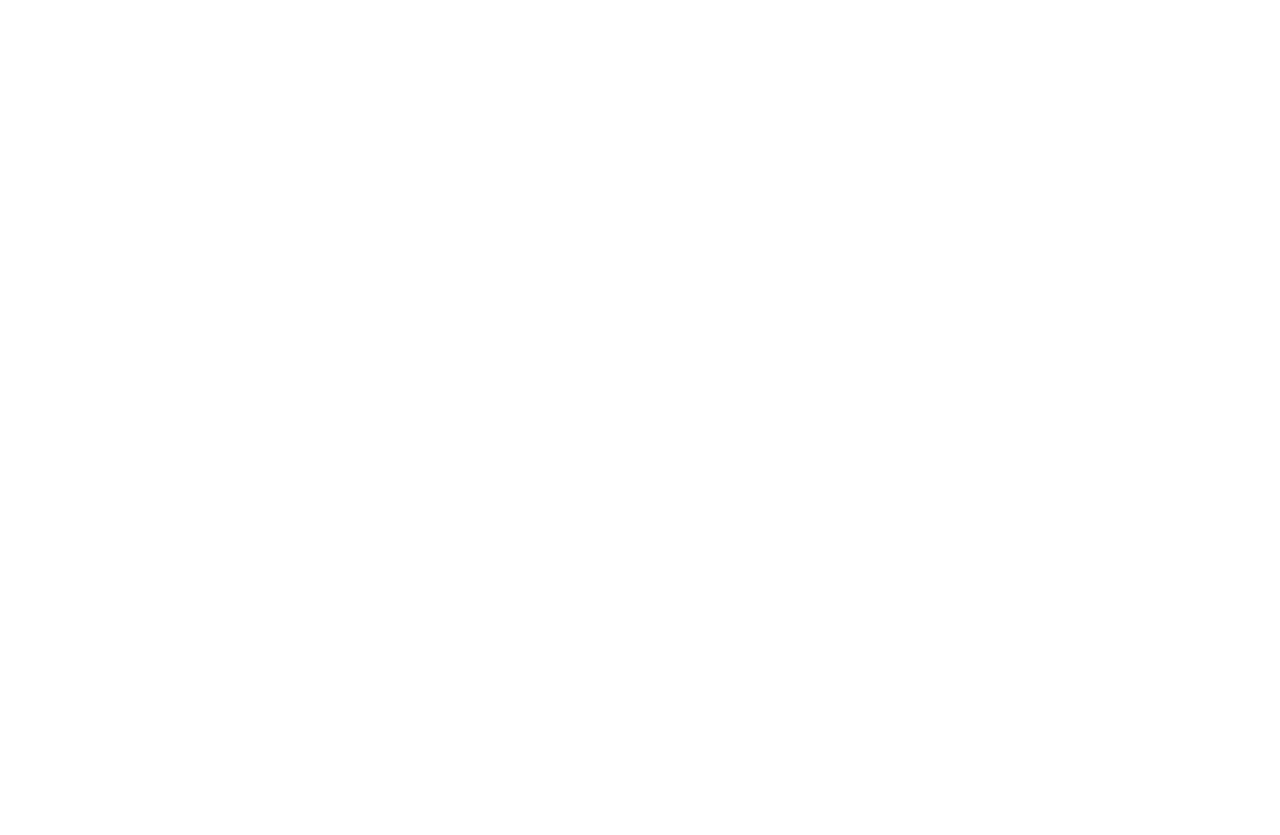
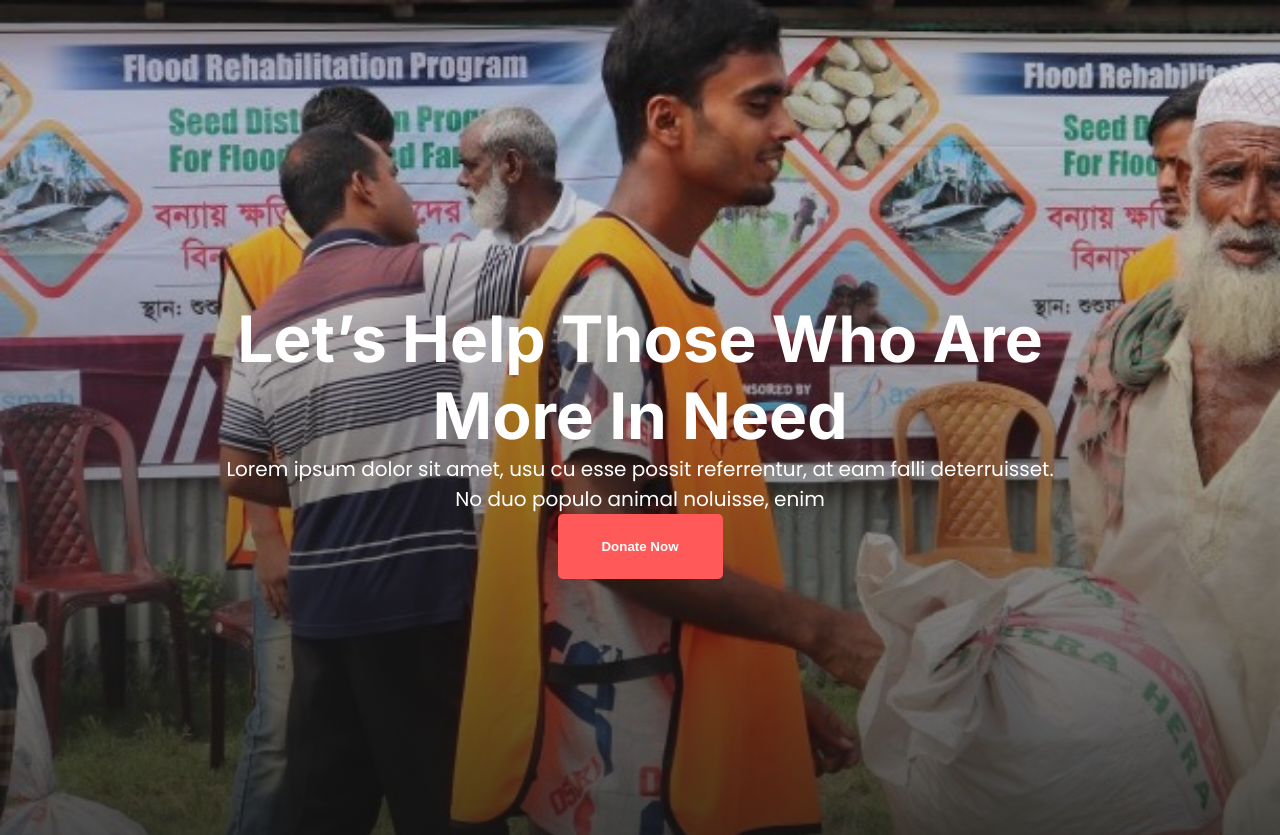
Before and after one commit to ChiranjithChkz/donate-today, a plain HTML site: page donate.html in a window 1280 px wide. Shown: the top 835 px of the page. Before the commit the page ends 800 px from the top, so only its background shows below. Drawn offline with Linux system fonts and the light colour scheme.

Commit message:
added banner in header section

```diff
--- a/donate.html
+++ b/donate.html
@@ -8,7 +8,13 @@
 </head>
 <body>
     <header>
-
+        <section class="banner-section">
+          <div class="banner-bg">
+                 <div class="banner-title inter">Let’s Help Those Who Are <br>More In Need</div>
+                 <div class="banner-description poppins">Lorem ipsum dolor sit amet, usu cu esse possit referrentur, at eam falli deterruisset. <br>No duo populo animal noluisse, enim</div>
+                 <button class="btn-style">Donate Now</button>
+          </div>
+        </section>
     </header>
     <main>
 
--- a/styles/donate.css
+++ b/styles/donate.css
@@ -1,6 +1,16 @@
 @import url('https://fonts.googleapis.com/css2?family=Inter:ital,opsz,wght@0,14..32,100..900;1,14..32,100..900&family=Poppins:ital,wght@0,100;0,200;0,300;0,400;0,500;0,600;0,700;0,800;0,900;1,100;1,200;1,300;1,400;1,500;1,600;1,700;1,800;1,900&display=swap');
 
+/* shared styles */
 
+.btn-style{
+    color: white;
+    font-weight: bold;
+    background-color: #FF5959;
+    height: 65px;
+    width: 165px;
+    border: none;
+    border-radius: 5px;
+}
 .inter  {
   font-family: "Inter", sans-serif;
   font-optical-sizing: auto;
@@ -13,3 +23,31 @@
   font-weight: 400;
   font-style: normal;
 }
+*{
+    margin: 0;
+}
+
+
+/* header section styles */
+
+
+.banner-bg{
+    background-image:linear-gradient(to top, rgba(18, 18, 18, 1), rgba(18, 18, 18, 0)), url(/images/donation10.jpg);
+    max-width: 100%;
+    height: 800px;
+    background-repeat: no-repeat;
+    background-size: cover;
+    text-align: center;
+    padding-top:300px;
+}
+
+.banner-title{
+    color: white;
+    font-size: 4rem;
+    font-weight: bold;
+}
+.banner-description{
+    color: white;
+    font-size: 1.25rem;
+    font-weight: 400;
+}
```
